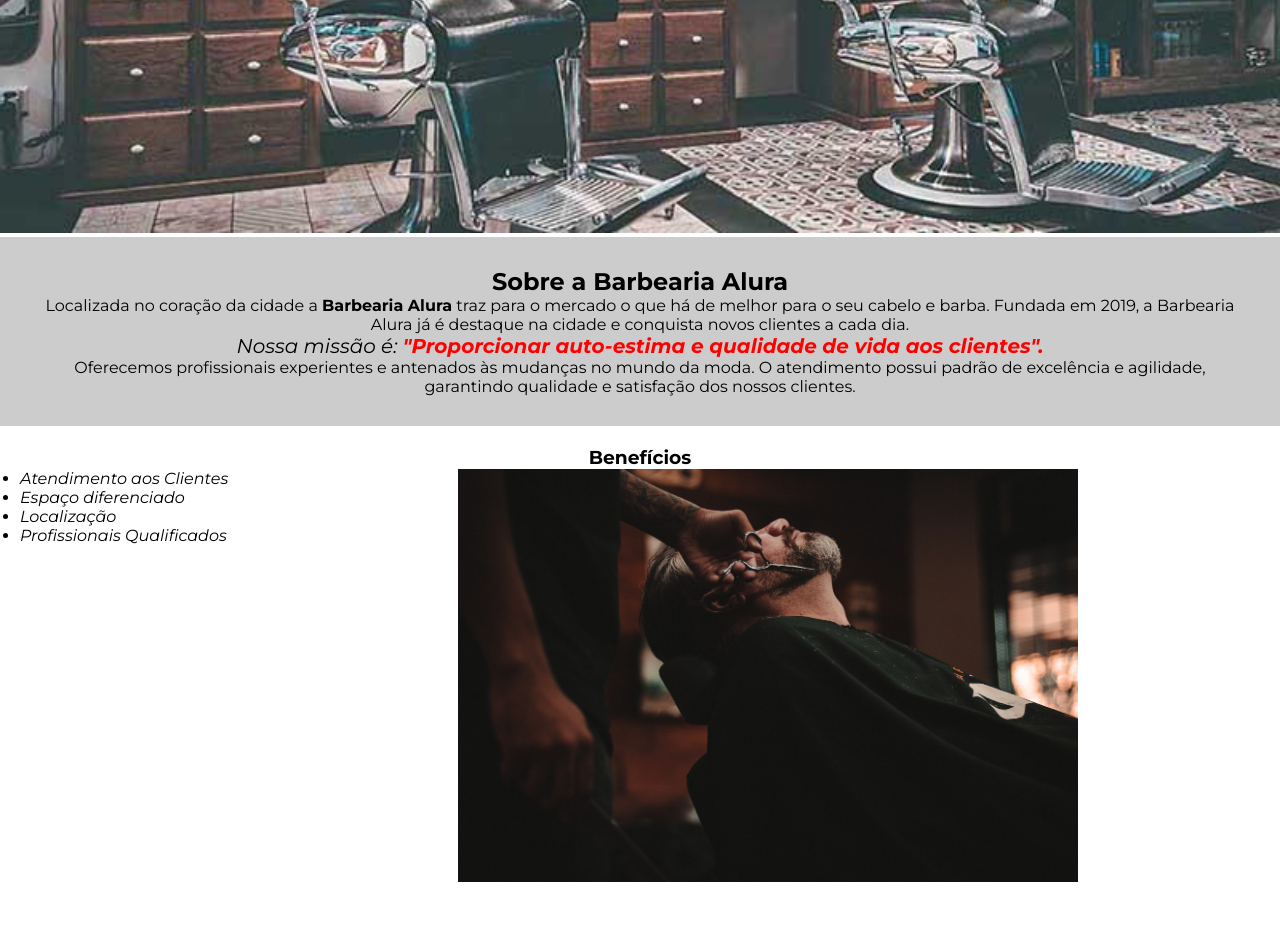
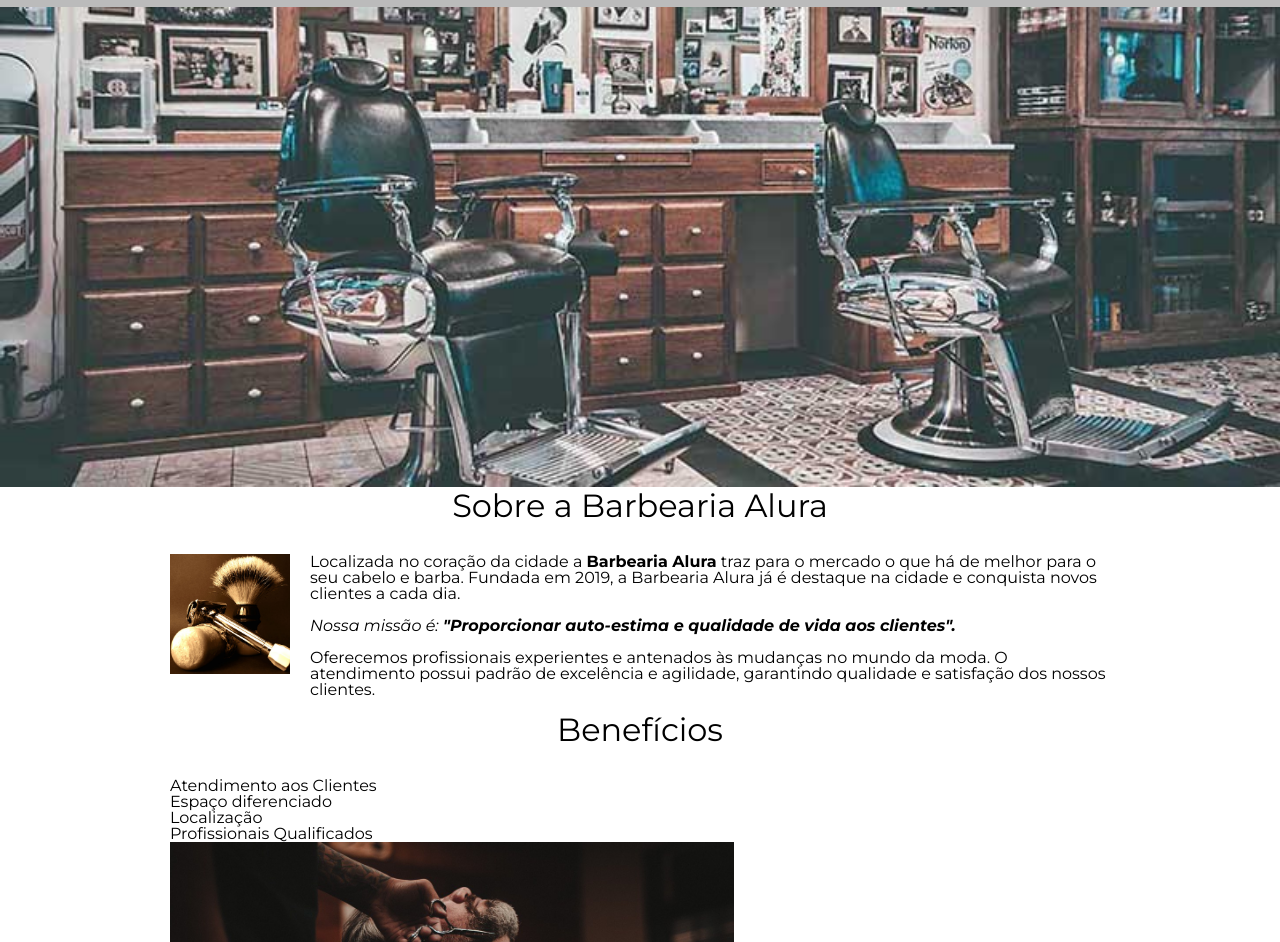
Before and after one commit to RebecaAssis/HTML5-e-CSS3-primeira-pagina-web, a plain HTML site: page index.html in a window 1280 px wide. Shown: the part 286-1228 px from the top of the page. Before the commit the page ends 1192 px from the top, so only its background shows below. Drawn offline with Linux system fonts and the light colour scheme.

Commit message:
Melhorando o layout da página inicial

```diff
--- a/css/style.css
+++ b/css/style.css
@@ -152,10 +152,45 @@ thead {
     background: #555555;
     color: white;
     font-weight: bold;
-
 }
 
 td, th {
     border: 1px solid #000000;
     padding: 8px 15px;
 }
+
+
+/* css da página inicial */
+
+.banner {
+    width: 100%;
+}
+
+.main-title {
+    text-align: center;
+    font-size: 2em;
+    margin: 0 0 1em;
+    clear: left;
+}
+
+.main-content p {
+    margin: 0 0 1em;
+}
+
+.main-content strong {
+    font-weight: bold;
+}
+
+.main-content em {
+    font-style: italic;
+}
+
+.utensils {
+    width: 120px;
+    float: left;
+    margin: 0 20px 20px 0;
+}
+
+.benefits-image {
+    width: 60%;
+}
--- a/index.html
+++ b/index.html
@@ -1,32 +1,54 @@
 <!DOCTYPE html>
 <html lang="pt-br">
+
 <head>
     <meta charset="UTF-8">
     <link rel="preconnect" href="https://fonts.gstatic.com">
-            <link href="https://fonts.googleapis.com/css2?family=Montserrat:ital,wght@0,100;0,300;0,400;0,700;1,100;1,300;1,400;1,700&display=swap" rel="stylesheet">
+    <link
+        href="https://fonts.googleapis.com/css2?family=Montserrat:ital,wght@0,100;0,300;0,400;0,700;1,100;1,300;1,400;1,700&display=swap"
+        rel="stylesheet">
+    <title>Barbearia Alura</title>
 
-            <title>Barbearia Alura</title>
-            <link rel="stylesheet" href="css/style-home.css">
+    <link rel="stylesheet" href="reset.css/reset.css">
+    <link rel="stylesheet" href="css/style.css">
 </head>
+
 <body>
 
     <header>
-                <h1 class="main-title">Barbearia Alura</h1>
+        <div class="box">
+            <h1><img src="assets/logo.png" alt="Foto da logo"></h1>
+
+            <nav>
+                <ul>
+                    <li><a href="index.html">Home</a></li>
+                    <li><a href="products.html">Produtos</a></li>
+                    <li><a href="contact.html">Contato</a></li>
+                </ul>
+            </nav>
+        </div>
     </header>
-            <img id="banner" src="assets/banner.jpg" alt="Foto do banner">
 
-            <div class="main-content">
-                <h2 class="center-title">Sobre a Barbearia Alura</h2>
+    <img class="banner" src="assets/banner.jpg" alt="Foto do banner">
 
-                <p>Localizada no coração da cidade a <strong>Barbearia Alura</strong> traz para o mercado o que há de melhor para o seu cabelo e barba. Fundada em 2019, a Barbearia Alura já é destaque na cidade e conquista novos clientes a cada dia.</p>
+    <main>
+        <section class="main-content">
+            <h2 class="main-title">Sobre a Barbearia Alura</h2>
+
+            <img class="utensils" src="assets/utensilios.jpg" alt="Utensílios de barbearia.">
+
+            <p>Localizada no coração da cidade a <strong>Barbearia Alura</strong> traz para o mercado o que há de melhor
+                para o seu cabelo e barba. Fundada em 2019, a Barbearia Alura já é destaque na cidade e conquista novos
+                clientes a cada dia.</p>
 
             <p id="mission"><em>Nossa missão é: <strong>"Proporcionar auto-estima e qualidade de vida aos clientes".</strong></em></p>
 
-                <p>Oferecemos profissionais experientes e antenados às mudanças no mundo da moda. O atendimento possui padrão de excelência e agilidade, garantindo qualidade e satisfação dos nossos clientes.</p>
-        </div>
+            <p>Oferecemos profissionais experientes e antenados às mudanças no mundo da moda. O atendimento possui
+                padrão de excelência e agilidade, garantindo qualidade e satisfação dos nossos clientes.</p>
+        </section>
 
-        <div class="benefits">
-            <h3 class="center-title">Benefícios</h3>
+        <section class="benefits">
+            <h3 class="main-title">Benefícios</h3>
 
             <ul class="itens">
                 <li>Atendimento aos Clientes</li>
@@ -36,9 +58,13 @@
             </ul>
 
             <img class="benefits-image" src="assets/beneficios.jpg" alt="Foto benefícios">
-        </div>
+        </section>
+    </main>
+
+    <footer>
+        <img src="assets/logo-branco.png" alt="Foto do logo">
+        <p class="copyright">&copy; Copyright Barberaria Alura - 2021</p>
+    </footer>
 </body>
 
-        <footer>
-        </footer>
 </html>
```
Also changed, not shown: assets/utensilios.jpg (added). Lines whose indentation alone changed are shown as unchanged.
